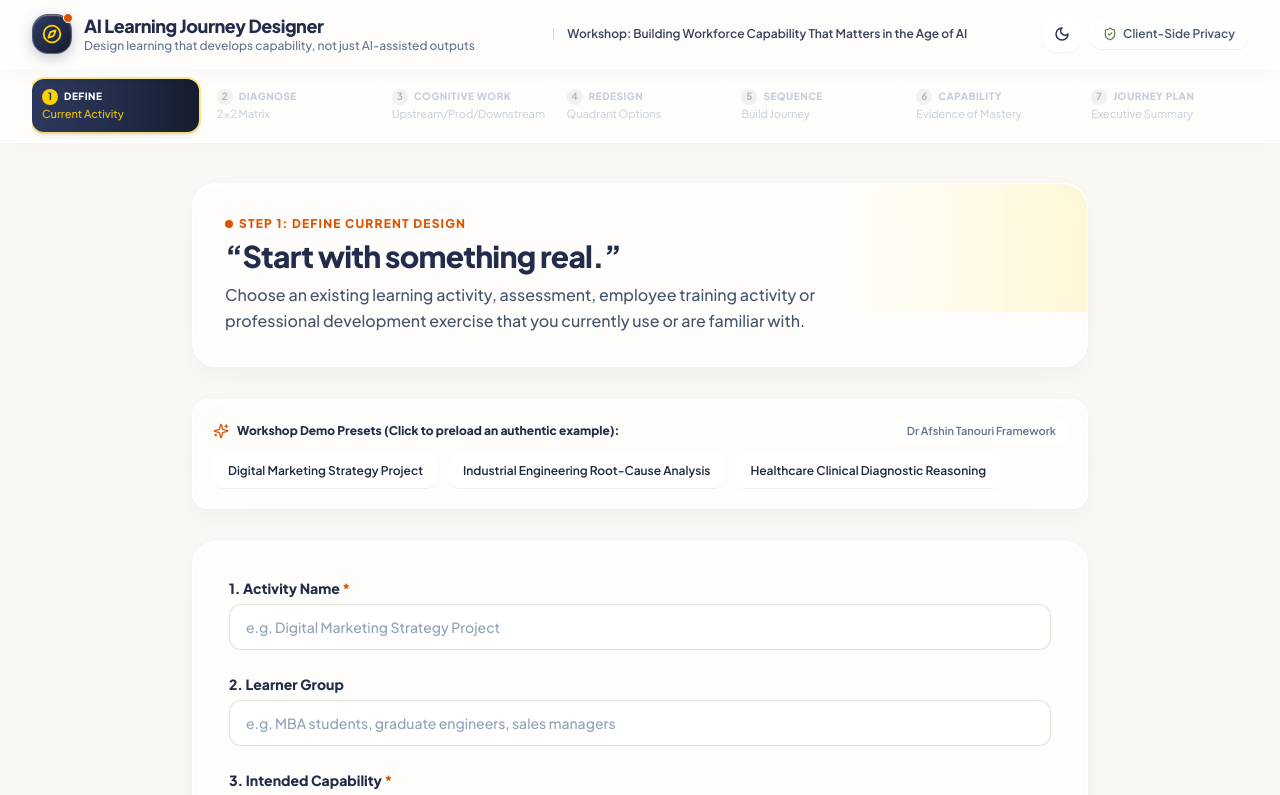
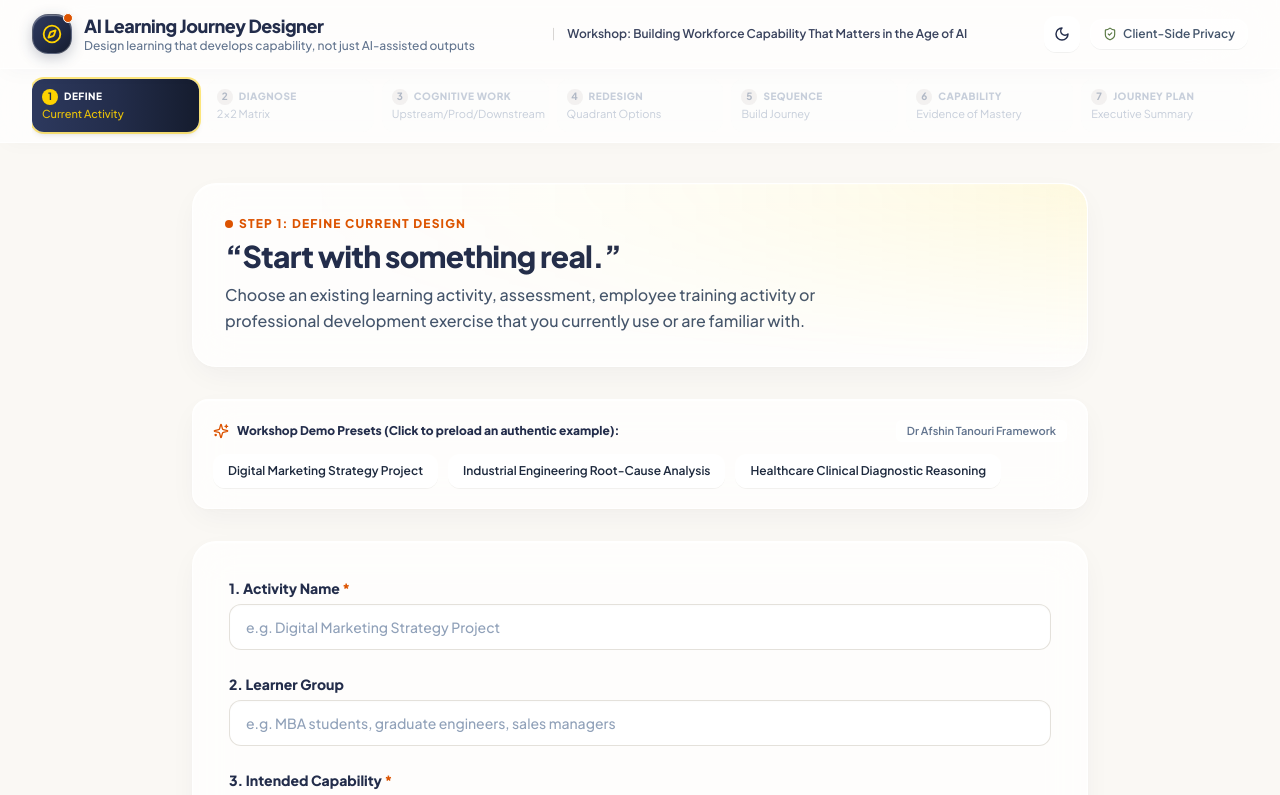
Before and after one commit to afshintanouri/elevate-workshop, a React (Vite) app: page / in a window 1280 px wide. Shown: the top 795 px of the page. Built offline with nearby package versions, Linux system fonts and the light colour scheme.

Commit message:
Update index.css

```diff
--- a/src/index.css
+++ b/src/index.css
@@ -4,6 +4,7 @@
 
 @layer base {
   :root {
+    color-scheme: light;
     --bg-page: #FAF8F4;
     --navy-brand: #232D4B;
     --gold-brand: #FFD300;
@@ -14,6 +15,7 @@
   }
 
   .dark {
+    color-scheme: dark;
     --bg-page: #0C1019;
     --navy-brand: #8FA4DC;
     --gold-brand: #FFD300;
@@ -50,6 +52,87 @@
       radial-gradient(at 15% 85%, rgba(119, 145, 93, 0.12) 0px, transparent 45%);
     color: #F1F5F9;
   }
+}
+
+/* Fix 1: Stretch half-height corner gradients smoothly across full card height */
+.top-0.right-0.pointer-events-none,
+[class*="bg-gradient"].pointer-events-none.absolute {
+  inset: 0 !important;
+  width: 100% !important;
+  height: 100% !important;
+  border-radius: inherit !important;
+  mask-image: radial-gradient(ellipse at top right, rgba(0, 0, 0, 0.75) 0%, transparent 70%);
+  -webkit-mask-image: radial-gradient(ellipse at top right, rgba(0, 0, 0, 0.75) 0%, transparent 70%);
+}
+
+.dark .top-0.right-0.pointer-events-none,
+.dark [class*="bg-gradient"].pointer-events-none.absolute {
+  opacity: 0.35 !important;
+}
+
+/* Fix 2: Sleek Custom Scrollbars for Light & Dark Mode (No White Box) */
+* {
+  scrollbar-width: thin;
+  scrollbar-color: rgba(148, 163, 184, 0.45) transparent;
+}
+
+.dark * {
+  scrollbar-color: rgba(148, 163, 184, 0.35) rgba(15, 23, 42, 0.5);
+}
+
+::-webkit-scrollbar {
+  width: 8px;
+  height: 8px;
+}
+
+::-webkit-scrollbar-track {
+  background: rgba(241, 245, 249, 0.5);
+  border-radius: 9999px;
+}
+
+.dark ::-webkit-scrollbar-track {
+  background: rgba(15, 23, 42, 0.65);
+  border-radius: 9999px;
+}
+
+::-webkit-scrollbar-thumb {
+  background: rgba(148, 163, 184, 0.55);
+  border-radius: 9999px;
+  border: 2px solid transparent;
+  background-clip: padding-box;
+}
+
+.dark ::-webkit-scrollbar-thumb {
+  background: rgba(148, 163, 184, 0.35);
+  border-radius: 9999px;
+  border: 2px solid transparent;
+  background-clip: padding-box;
+}
+
+::-webkit-scrollbar-thumb:hover {
+  background: rgba(100, 116, 139, 0.8);
+  background-clip: padding-box;
+}
+
+.dark ::-webkit-scrollbar-thumb:hover {
+  background: rgba(255, 211, 0, 0.55);
+  background-clip: padding-box;
+}
+
+/* Fix 3: Mild Heartbeat / Breathing Animation for Active Matrix Quadrants */
+@keyframes gentle-beat {
+  0%, 100% {
+    transform: scale(1);
+    box-shadow: 0 2px 8px -2px rgba(35, 45, 75, 0.12);
+  }
+  50% {
+    transform: scale(1.03);
+    box-shadow: 0 8px 20px -4px rgba(220, 83, 0, 0.25);
+  }
+}
+
+.active-quadrant-beat {
+  animation: gentle-beat 2.6s ease-in-out infinite;
 }
 
 /* Apple Liquid Glass Utility Styles with Dark Mode Cohesion */
@@ -161,7 +244,6 @@
     font-size: 11pt !important;
   }
 
-  /* Hide screen-only interactive controls during print */
   header,
   nav,
   .no-print,
@@ -170,7 +252,6 @@
     display: none !important;
   }
 
-  /* Show only printable journey plan */
   #printable-journey-plan {
     display: block !important;
     width: 100% !important;
@@ -191,41 +272,3 @@
     break-inside: avoid;
   }
 }
-
-/* Print Stylesheet for Crisp PDF and Document Export */
-@media print {
-  body {
-    background-color: #FFFFFF !important;
-    color: #0F172A !important;
-    font-size: 11pt !important;
-  }
-
-  /* Hide screen-only interactive controls during print */
-  header,
-  nav,
-  .no-print,
-  button,
-  .print-hide {
-    display: none !important;
-  }
-
-  /* Show only printable journey plan */
-  #printable-journey-plan {
-    display: block !important;
-    width: 100% !important;
-    margin: 0 !important;
-    padding: 0 !important;
-    box-shadow: none !important;
-    border: none !important;
-  }
-
-  .print-page-break {
-    page-break-before: always;
-    break-before: page;
-  }
-
-  .print-avoid-break {
-    page-break-inside: avoid;
-    break-inside: avoid;
-  }
-}
```
